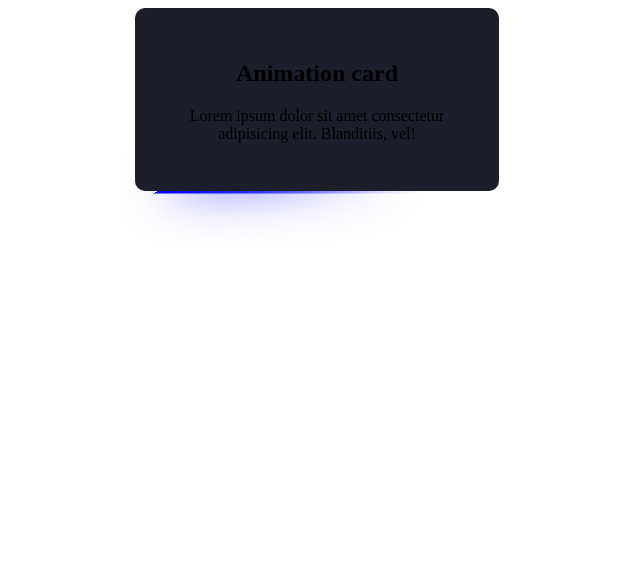
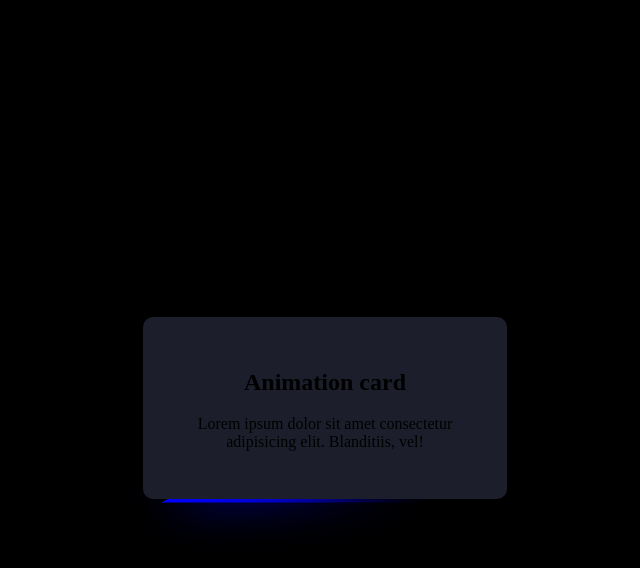
Before and after one commit to programmer-anvar/animatsiya-card-border, a plain HTML site: page index.html in a window 1280 px wide. Shown: the whole page, without its empty margins (323-963 px from the left). Drawn offline with Linux system fonts and the light colour scheme.

Commit message:
fix position

```diff
--- a/style.css
+++ b/style.css
@@ -1,3 +1,11 @@
+body{
+  background-color: black;
+  display: flex;
+  align-items: center;
+  justify-content: center;
+  height: 100vh;
+  width: 100%;
+}
 .card{
   margin: 0 auto;
   padding: 2em;
```
